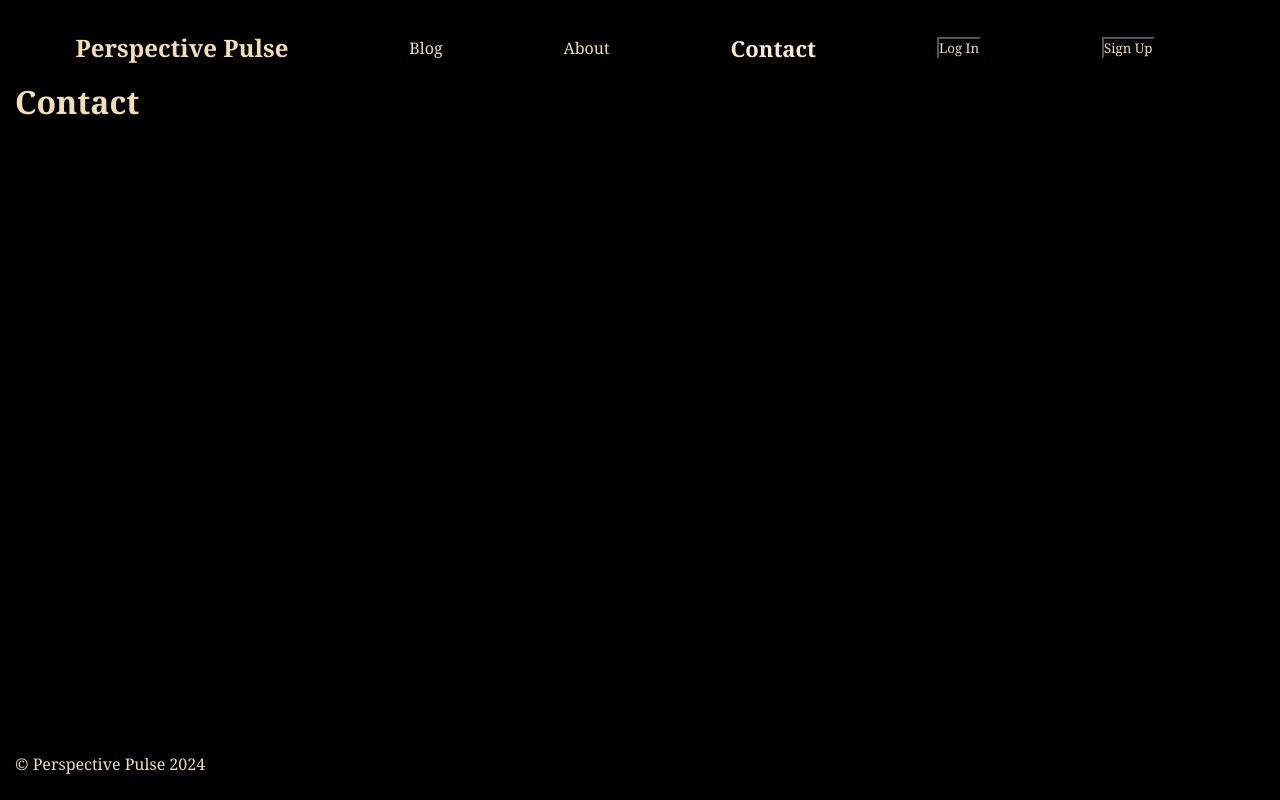
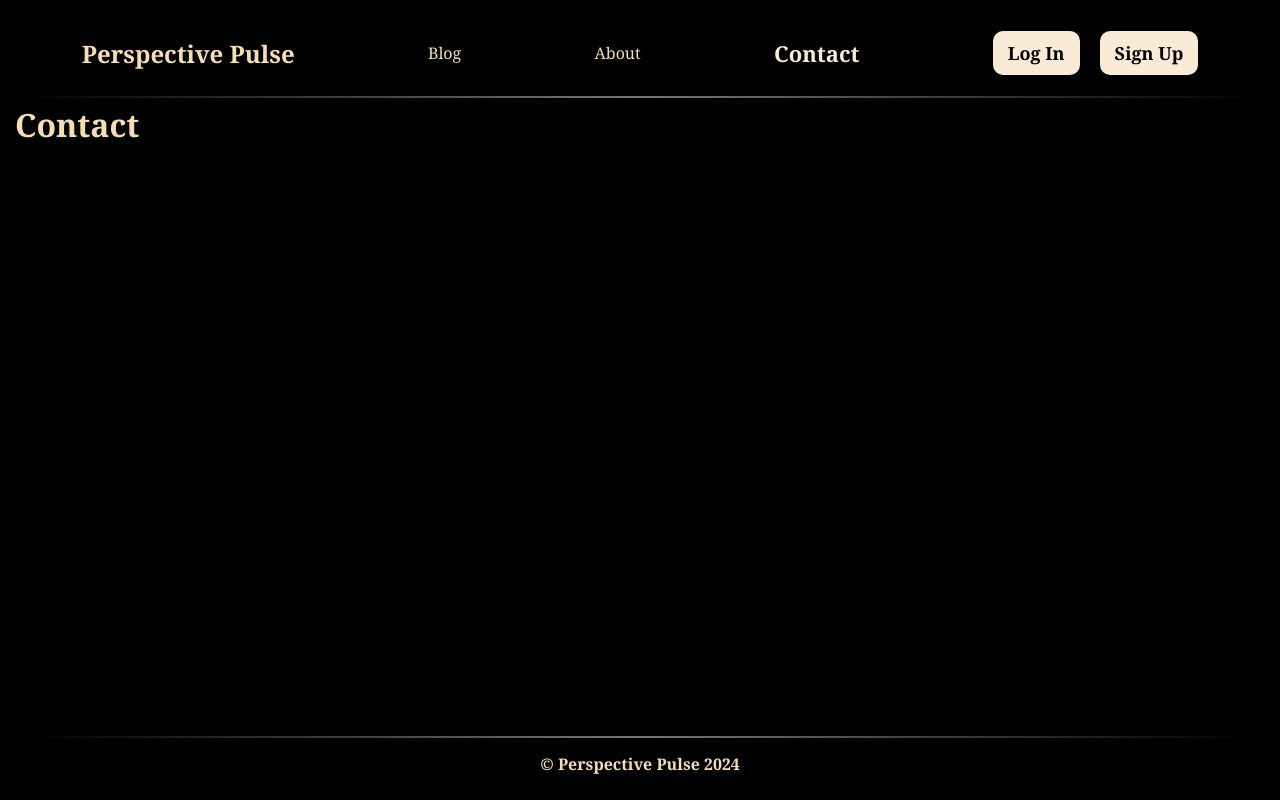
Before and after one commit to muhammadammar33/PerspectivePulse, a React (Create React App) app in the folder frontend/: page /contact in a window 1280 px wide. Built offline with nearby package versions, Linux system fonts and the light colour scheme.

Commit message:
frontend continued

```diff
--- a/frontend/src/App.module.css
+++ b/frontend/src/App.module.css
@@ -5,7 +5,7 @@ body, html {
 }
 
 .container {
-    max-width: 1200px;
+    width: auto;
     margin: 15px;
 }
 
--- a/frontend/src/Components/Footer/Footer.jsx
+++ b/frontend/src/Components/Footer/Footer.jsx
@@ -1,10 +1,14 @@
 import React from 'react';
+import styles from './Footer.module.css';
 
 const Footer = () => {
     return (
-        <footer>
-            <div>&copy; Perspective Pulse 2024</div>
-        </footer>
+        <>
+            <div className={styles.separator}></div>
+            <footer className={styles.footer}>
+                <div>&copy; Perspective Pulse 2024</div>
+            </footer>
+        </>
     );
 };
 
--- /dev/null
+++ b/frontend/src/Components/Footer/Footer.module.css
@@ -0,0 +1,13 @@
+.footer{
+    display: flex;
+    justify-content: center;
+    align-items: center;
+    font-size: medium;
+    font-weight: bold;
+}
+
+.separator {
+    height: 2px;
+    margin: 15px;
+    background: linear-gradient(to right, transparent, #777, transparent);
+}
--- a/frontend/src/Components/Navbar/Navbar.jsx
+++ b/frontend/src/Components/Navbar/Navbar.jsx
@@ -2,6 +2,7 @@ import { NavLink } from "react-router-dom";
 import styles from './Navbar.module.css';
 
 function Navbar() {
+    const isAuth = false;
     return (
         <>
             <nav className={styles.navbar}>
@@ -9,10 +10,24 @@ function Navbar() {
                 <NavLink to='/blog' className={({isActive}) => isActive ? styles.activelink : styles.inactivelink}>Blog</NavLink>
                 <NavLink to='/about' className={({isActive}) => isActive ? styles.activelink : styles.inactivelink}>About</NavLink>
                 <NavLink to='/contact' className={({isActive}) => isActive ? styles.activelink : styles.inactivelink}>Contact</NavLink>
-                <NavLink to='/login' className={({isActive}) => isActive ? styles.activelink : styles.inactivelink}><button className="loginButton">Log In</button></NavLink>
-                <NavLink to='/signup' className={({isActive}) => isActive ? styles.activelink : styles.inactivelink}><button className="signupButton">Sign Up</button></NavLink>
+                {isAuth
+                ?
+                <div>
+                    <NavLink to='/'>
+                        <button className={styles.logoutButton}>Log Out</button>
+                    </NavLink>
+                </div>
+                :
+                <div>
+                    <NavLink to='/login'>
+                        <button className={styles.loginButton}>Log In</button>
+                    </NavLink>
+                    <NavLink to='/signup'>
+                        <button className={styles.signupButton}>Sign Up</button>
+                    </NavLink>
+                </div>}
             </nav>
-            <div></div>
+            <div className={styles.separator}></div>
         </>
     );
 }
--- a/frontend/src/Components/Navbar/Navbar.module.css
+++ b/frontend/src/Components/Navbar/Navbar.module.css
@@ -25,10 +25,70 @@
     transition: color 0.3s ease;
 }
 
-.navbar-link:hover {
-    color: #666;
+.inactivelink:hover {
+    color: #777;
 }
 
-.navbar-link.active {
-    color: #ff0000;
+.loginButton {
+    background-color: antiquewhite;
+    color: black;
+    padding: 10px 15px;
+    border: none;
+    border-radius: 10px;
+    cursor: pointer;
+    font-size: 12px;
+    outline: none;
+    font-weight: bold;
+    font-size: large;
+    text-decoration: none;
 }
+
+.loginButton:hover {
+    background-color: #777;
+    color: antiquewhite;
+}
+
+.signupButton {
+    margin-left: 20px;
+    background-color: antiquewhite;
+    color: black;
+    padding: 10px 15px;
+    border: none;
+    border-radius: 10px;
+    cursor: pointer;
+    font-size: 12px;
+    outline: none;
+    font-weight: bold;
+    font-size: large;
+    text-decoration: none;
+}
+
+.signupButton:hover {
+    background-color: #777;
+    color: antiquewhite;
+}
+
+.logoutButton{
+    background-color: antiquewhite;
+    color: black;
+    padding: 10px 15px;
+    border: none;
+    border-radius: 10px;
+    cursor: pointer;
+    font-size: 12px;
+    outline: none;
+    font-weight: bold;
+    font-size: large;
+    text-decoration: none;
+}
+
+.logoutButton:hover {
+    background-color: #777;
+    color: antiquewhite;
+}
+
+.separator {
+    height: 2px;
+    margin: 5px;
+    background: linear-gradient(to right, transparent, #777, transparent);
+}
```
